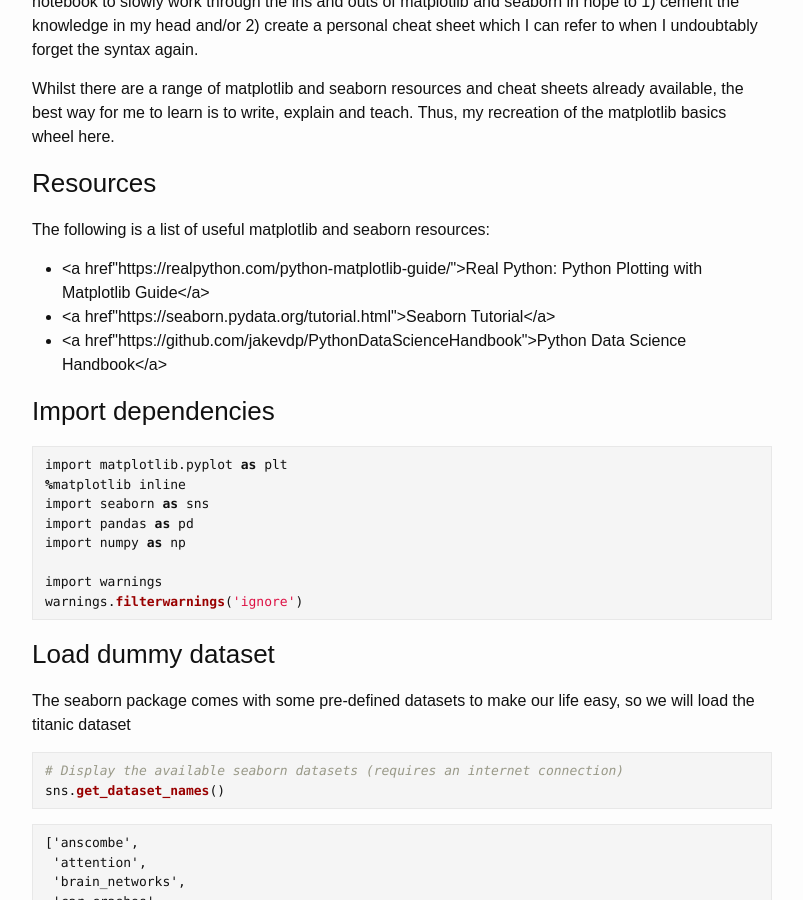
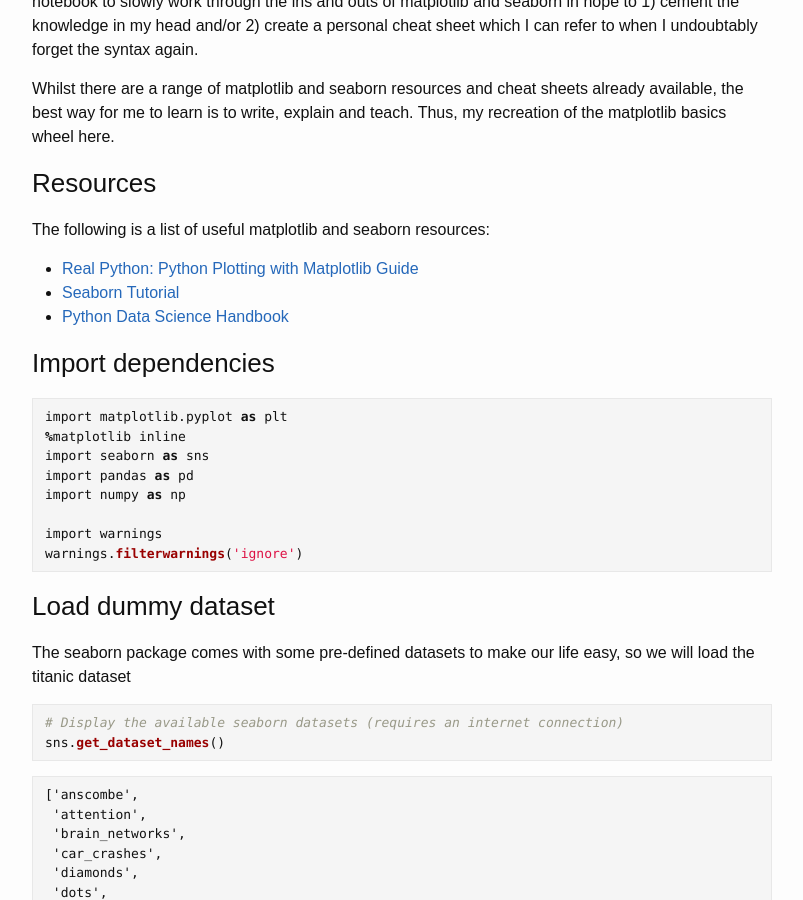
Before and after one commit to toddy86/dequincey.blog, a Jekyll site: the page built from _posts/2018-09-01-python-visualisation-cheatsheet.md, in a window 1280 px wide and 900 px high, scrolled down 321 px. Shown: the whole window, without its empty margins (238-1041 px from the left). Built offline with Jekyll 4.4.1, drawn with Linux system fonts in a browser that asks for light colours.

Commit message:
python data visualisation post created

```diff
--- a/_posts/2018-09-01-python-visualisation-cheatsheet.md
+++ b/_posts/2018-09-01-python-visualisation-cheatsheet.md
@@ -17,9 +17,9 @@
 
 The following is a list of useful matplotlib and seaborn resources:
 <ul>
-    <li><a href"https://realpython.com/python-matplotlib-guide/">Real Python: Python Plotting with Matplotlib Guide</a></li>
-    <li><a href"https://seaborn.pydata.org/tutorial.html">Seaborn Tutorial</a></li>
-    <li><a href"https://github.com/jakevdp/PythonDataScienceHandbook">Python Data Science Handbook</a></li>
+    <li><a href="https://realpython.com/python-matplotlib-guide/">Real Python: Python Plotting with Matplotlib Guide</a></li>
+    <li><a href="https://seaborn.pydata.org/tutorial.html">Seaborn Tutorial</a></li>
+    <li><a href="https://github.com/jakevdp/PythonDataScienceHandbook">Python Data Science Handbook</a></li>
 </ul>
 
 
```
